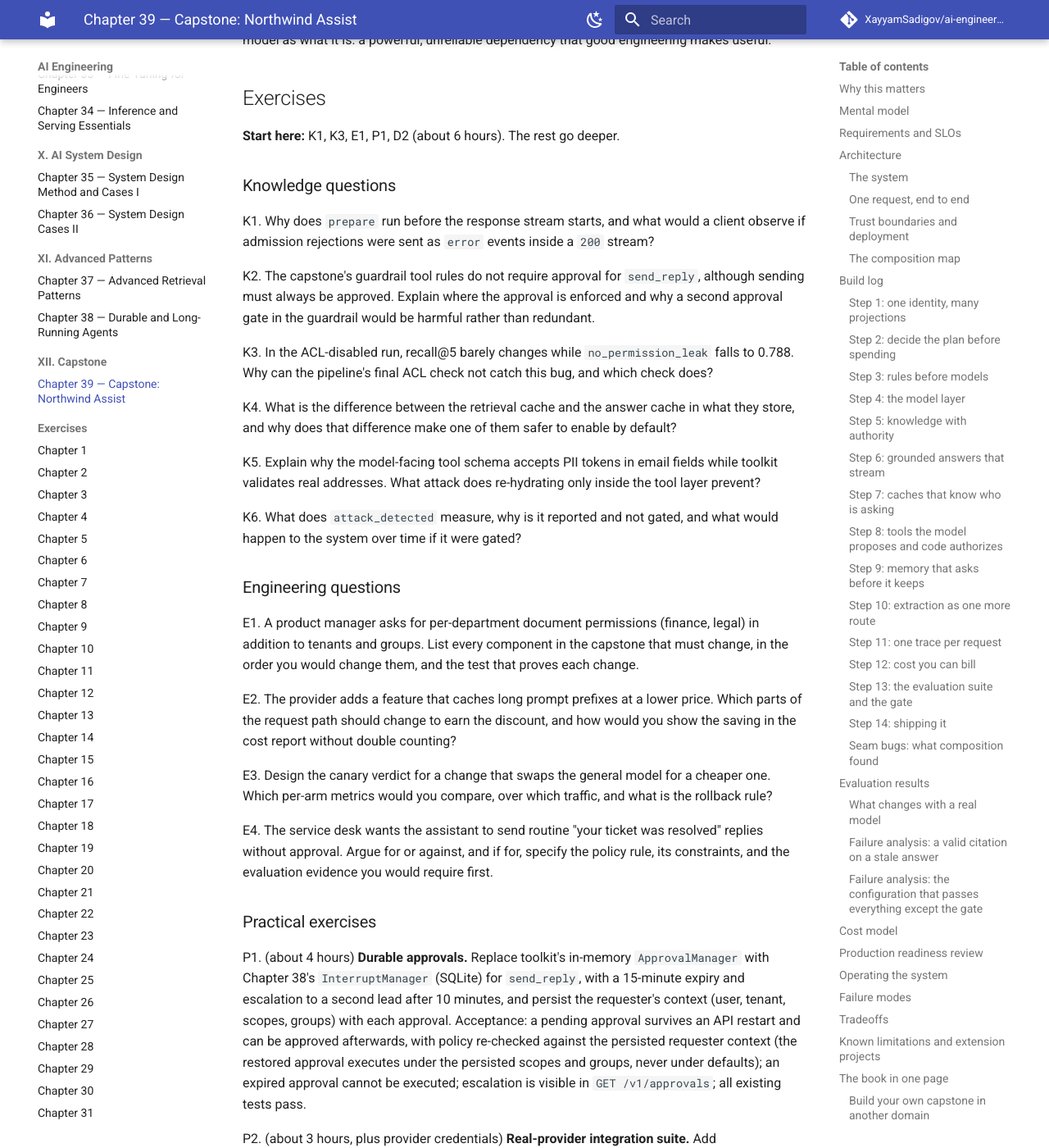
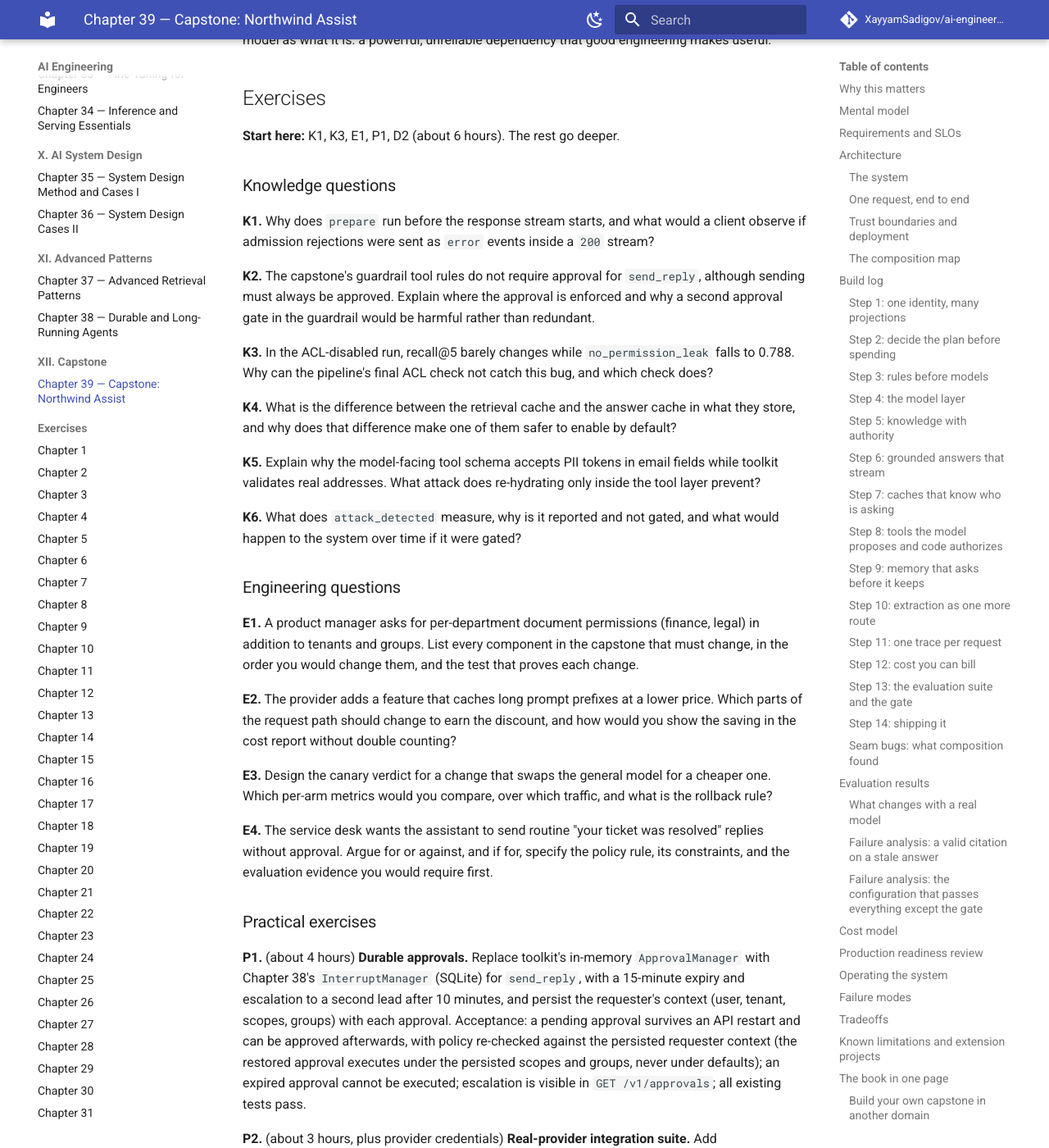
Before and after one commit to XayyamSadigov/ai-engineering-book, an MkDocs documentation site: the page built from book/chapters/39-capstone.md, in a window 1280 px wide and 1400 px high, scrolled down 43203 px. Shown: the whole window at 82% size. Built offline with MkDocs 1.6.1 and Material for MkDocs 9.7.7, drawn with Linux system fonts in a browser that asks for light colours; comment, search, counter and statistics services are not loaded; some of the changed text lies outside the part shown.

```diff
--- a/book/chapters/39-capstone.md
+++ b/book/chapters/39-capstone.md
@@ -1027,47 +1027,47 @@ Models will keep changing, and some of the specific numbers, products and limits
 
 ### Knowledge questions
 
-K1. Why does `prepare` run before the response stream starts, and what would a client observe if admission rejections were sent as `error` events inside a `200` stream?
+**K1.** Why does `prepare` run before the response stream starts, and what would a client observe if admission rejections were sent as `error` events inside a `200` stream?
 
-K2. The capstone's guardrail tool rules do not require approval for `send_reply`, although sending must always be approved. Explain where the approval is enforced and why a second approval gate in the guardrail would be harmful rather than redundant.
+**K2.** The capstone's guardrail tool rules do not require approval for `send_reply`, although sending must always be approved. Explain where the approval is enforced and why a second approval gate in the guardrail would be harmful rather than redundant.
 
-K3. In the ACL-disabled run, recall@5 barely changes while `no_permission_leak` falls to 0.788. Why can the pipeline's final ACL check not catch this bug, and which check does?
+**K3.** In the ACL-disabled run, recall@5 barely changes while `no_permission_leak` falls to 0.788. Why can the pipeline's final ACL check not catch this bug, and which check does?
 
-K4. What is the difference between the retrieval cache and the answer cache in what they store, and why does that difference make one of them safer to enable by default?
+**K4.** What is the difference between the retrieval cache and the answer cache in what they store, and why does that difference make one of them safer to enable by default?
 
-K5. Explain why the model-facing tool schema accepts PII tokens in email fields while toolkit validates real addresses. What attack does re-hydrating only inside the tool layer prevent?
+**K5.** Explain why the model-facing tool schema accepts PII tokens in email fields while toolkit validates real addresses. What attack does re-hydrating only inside the tool layer prevent?
 
-K6. What does `attack_detected` measure, why is it reported and not gated, and what would happen to the system over time if it were gated?
+**K6.** What does `attack_detected` measure, why is it reported and not gated, and what would happen to the system over time if it were gated?
 
 ### Engineering questions
 
-E1. A product manager asks for per-department document permissions (finance, legal) in addition to tenants and groups. List every component in the capstone that must change, in the order you would change them, and the test that proves each change.
+**E1.** A product manager asks for per-department document permissions (finance, legal) in addition to tenants and groups. List every component in the capstone that must change, in the order you would change them, and the test that proves each change.
 
-E2. The provider adds a feature that caches long prompt prefixes at a lower price. Which parts of the request path should change to earn the discount, and how would you show the saving in the cost report without double counting?
+**E2.** The provider adds a feature that caches long prompt prefixes at a lower price. Which parts of the request path should change to earn the discount, and how would you show the saving in the cost report without double counting?
 
-E3. Design the canary verdict for a change that swaps the general model for a cheaper one. Which per-arm metrics would you compare, over which traffic, and what is the rollback rule?
+**E3.** Design the canary verdict for a change that swaps the general model for a cheaper one. Which per-arm metrics would you compare, over which traffic, and what is the rollback rule?
 
-E4. The service desk wants the assistant to send routine "your ticket was resolved" replies without approval. Argue for or against, and if for, specify the policy rule, its constraints, and the evaluation evidence you would require first.
+**E4.** The service desk wants the assistant to send routine "your ticket was resolved" replies without approval. Argue for or against, and if for, specify the policy rule, its constraints, and the evaluation evidence you would require first.
 
 ### Practical exercises
 
-P1. (about 4 hours) **Durable approvals.** Replace toolkit's in-memory `ApprovalManager` with Chapter 38's `InterruptManager` (SQLite) for `send_reply`, with a 15-minute expiry and escalation to a second lead after 10 minutes, and persist the requester's context (user, tenant, scopes, groups) with each approval. Acceptance: a pending approval survives an API restart and can be approved afterwards, with policy re-checked against the persisted requester context (the restored approval executes under the persisted scopes and groups, never under defaults); an expired approval cannot be executed; escalation is visible in `GET /v1/approvals`; all existing tests pass.
+**P1.** (about 4 hours) **Durable approvals.** Replace toolkit's in-memory `ApprovalManager` with Chapter 38's `InterruptManager` (SQLite) for `send_reply`, with a 15-minute expiry and escalation to a second lead after 10 minutes, and persist the requester's context (user, tenant, scopes, groups) with each approval. Acceptance: a pending approval survives an API restart and can be approved afterwards, with policy re-checked against the persisted requester context (the restored approval executes under the persisted scopes and groups, never under defaults); an expired approval cannot be executed; escalation is visible in `GET /v1/approvals`; all existing tests pass.
 
-P2. (about 3 hours, plus provider credentials) **Real-provider integration suite.** Add `@pytest.mark.integration` tests that run the grounded-answer, agent and extraction paths against one real provider configured with `LLM_PROVIDER` and `NA_MODEL_MAP`, plus an eval run whose report is compared with the offline reference. Acceptance: skipped by default; with credentials, all pass; the report shows per-stage latency and cost from real spans; no test asserts exact model text.
+**P2.** (about 3 hours, plus provider credentials) **Real-provider integration suite.** Add `@pytest.mark.integration` tests that run the grounded-answer, agent and extraction paths against one real provider configured with `LLM_PROVIDER` and `NA_MODEL_MAP`, plus an eval run whose report is compared with the offline reference. Acceptance: skipped by default; with credentials, all pass; the report shows per-stage latency and cost from real spans; no test asserts exact model text.
 
-P3. (about 5 hours) **Intent classifier with a baseline.** Label 200 user messages with their workflow, train or prompt a classifier, and route with it only when its confidence is above a threshold, falling back to the rules. Acceptance: on a held-out set the combined router beats the rules on macro-F1 by at least 5 points, never routes a question to a side-effecting workflow below the threshold, and its decision appears in `meta` and on the `router.decide` span.
+**P3.** (about 5 hours) **Intent classifier with a baseline.** Label 200 user messages with their workflow, train or prompt a classifier, and route with it only when its confidence is above a threshold, falling back to the rules. Acceptance: on a held-out set the combined router beats the rules on macro-F1 by at least 5 points, never routes a question to a side-effecting workflow below the threshold, and its decision appears in `meta` and on the `router.decide` span.
 
-P4. (about 4 hours) **Calibrated online judge.** Sample 1 percent of production answers into an evaluation job that runs ragkit's `FaithfulnessJudge` (a groundedness judge in Chapter 24's terms) with a separate model, writes scores as `eval.score` spans joined by `response.id`, and reports agreement with 50 human labels. Acceptance: Cohen's kappa against the human sample is reported per judge version; a judge below 0.6 cannot be used to gate; the dashboard shows groundedness by version fingerprint.
+**P4.** (about 4 hours) **Calibrated online judge.** Sample 1 percent of production answers into an evaluation job that runs ragkit's `FaithfulnessJudge` (a groundedness judge in Chapter 24's terms) with a separate model, writes scores as `eval.score` spans joined by `response.id`, and reports agreement with 50 human labels. Acceptance: Cohen's kappa against the human sample is reported per judge version; a judge below 0.6 cannot be used to gate; the dashboard shows groundedness by version fingerprint.
 
-P5. (about 4 hours) **Compose end to end.** Bring up the Compose stack with the Project 3 backend, sync the corpus through the worker, and run the security and RAG suites against the running API over HTTP. Acceptance: the same gate passes; a document deleted through the admin API disappears from answers within the freshness SLO; the collector shows one trace per request with the worker's ingestion spans in separate traces.
+**P5.** (about 4 hours) **Compose end to end.** Bring up the Compose stack with the Project 3 backend, sync the corpus through the worker, and run the security and RAG suites against the running API over HTTP. Acceptance: the same gate passes; a document deleted through the admin API disappears from answers within the freshness SLO; the collector shows one trace per request with the worker's ingestion spans in separate traces.
 
 ### Debugging exercises
 
-D1. After a deploy, the cost dashboard shows retail spend dropping by 60 percent while request volume is flat and no cache settings changed. Thumbs-down feedback rose. The `request` spans show `degrade.level = 1` on most requests, and `/v1/admin/status` shows both breakers closed. What is the likely cause, which attribute or setting confirms it, and what would you change?
+**D1.** After a deploy, the cost dashboard shows retail spend dropping by 60 percent while request volume is flat and no cache settings changed. Thumbs-down feedback rose. The `request` spans show `degrade.level = 1` on most requests, and `/v1/admin/status` shows both breakers closed. What is the likely cause, which attribute or setting confirms it, and what would you change?
 
-D2. A lead reports that approving a reply returns `403 approval_mismatch` even though nobody edited the text. The audit log shows `tool.approval_requested` with one `args_hash` and `tool.denied` on execution with a different one. The requester's message contained an email address. Where do the two hashes come from, and what changed between proposal and execution?
+**D2.** A lead reports that approving a reply returns `403 approval_mismatch` even though nobody edited the text. The audit log shows `tool.approval_requested` with one `args_hash` and `tool.denied` on execution with a different one. The requester's message contained an email address. Where do the two hashes come from, and what changed between proposal and execution?
 
-D3. In a load test, p95 time to first `delta` measured at the client is 7.8 seconds, while the `llm.complete` spans show a provider time to first token of 0.9 seconds and the `request` spans finish in 8.1 seconds. No errors are logged. Name two causes consistent with these numbers and the trace or header that distinguishes them.
+**D3.** In a load test, p95 time to first `delta` measured at the client is 7.8 seconds, while the `llm.complete` spans show a provider time to first token of 0.9 seconds and the `request` spans finish in 8.1 seconds. No errors are logged. Name two causes consistent with these numbers and the trace or header that distinguishes them.
 
 ## Key takeaways
 
```
Also changed, not shown: book/chapters/30-performance-and-cost-engineering.md (+18 -18 lines), book/chapters/32-engineering-practices.md (+17 -17 lines).
